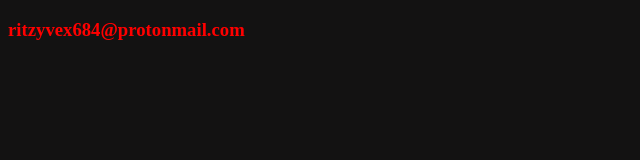
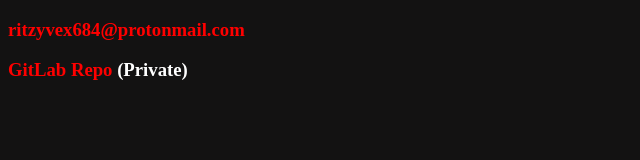
Before and after one commit to abysmal26/htmltest, a plain HTML site: page index.html in a window 1280 px wide. Shown: the whole page, without its empty margins (0-640 px from the left). Drawn offline with Linux system fonts and the light colour scheme.

Commit message:
Atualização no index.html
Adicionado o link para o repositorio (com aviso de repositorio privado)

```diff
--- a/index.html
+++ b/index.html
@@ -14,6 +14,7 @@
         <audio src="../../Musicas/Freaks.m4a" controls></audio><br>
         <video src="../../../../../Rockstar Games/GTA San Andreas/modloader/_ignore/a/1285827_alternate_69931.720p.mp4" controls></video> -->
         <h3><a href="mailto:ritzyvex684@protonmail.com">ritzyvex684@protonmail.com</a></h3>
+        <h3><a href="https://gitlab.com/RitzyVex/htmltest">GitLab Repo</a> (Private)</h3>
         <!-- <video src="/home/ritzy/Vídeos/SampleVideo_1280x720_1mb.mp4" controls></video> -->
         <!-- <script type="text/javascript">
             // Consertar
```
